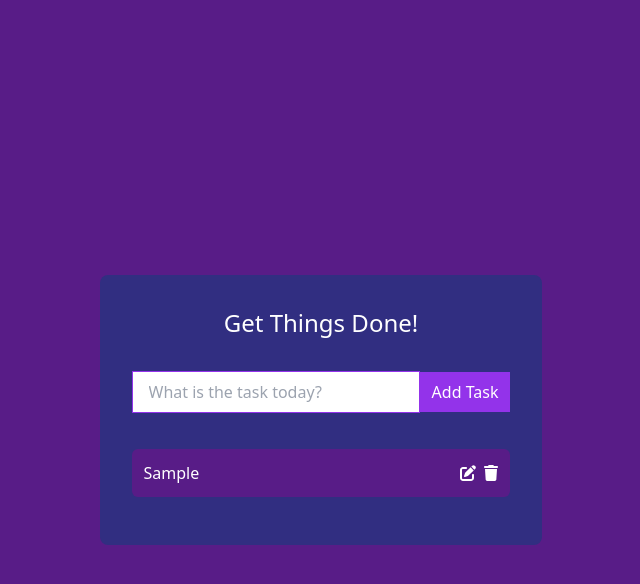
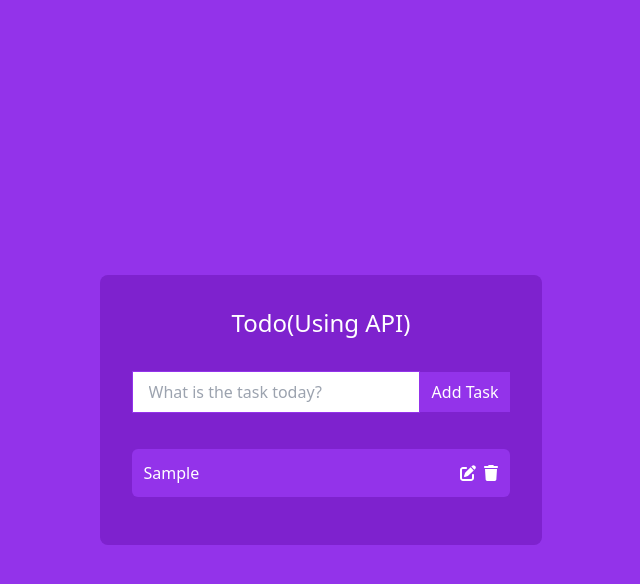
Before and after one commit to DevJSter/todo, a React (Create React App) app: page / in a window 1280 px wide. Both pictures are taken after typing "Sample" into the empty fields and a click on the button "Add Task". Shown: the top 584 px of the page, without its empty margins (319-959 px from the left). Built offline with nearby package versions, Linux system fonts and the light colour scheme.

Commit message:
major routing changes

```diff
--- a/src/App.js
+++ b/src/App.js
@@ -1,13 +1,11 @@
 import "./index.css";
-// import "./App.css";
 
-import { TodoWrapperLocalStorage } from "./TodoWrapperLocalStorage";
+import { TodoAPI } from "./TodoApi";
 
 function App() {
   return (
     <div className="App">
-      {/* <TodoWrapper  /> */}
-      <TodoWrapperLocalStorage />
+      <TodoAPI />
     </div>
   );
 }
--- a/src/EditTodoForm.jsx
+++ b/src/EditTodoForm.jsx
@@ -14,12 +14,12 @@ export const EditTodoForm = ({ editTodo, task }) => {
         type="text"
         value={value}
         onChange={(e) => setValue(e.target.value)}
-        className="todo-input outline-none bg-none border border-purple-600 px-4 py-2 mt-4 mb-8 w-72 text-white"
+        className="todo-input outline-none bg-none border border-purple-600 px-4 py-2 mt-4 mb-8 w-72 text-black"
         placeholder="Update task"
       />
       <button
         type="submit"
-        className="todo-btn bg-purple-600 text-white border-none px-3 py-2 cursor-pointer"
+        className="todo-btn bg-purple-600 text-black border-none px-3 py-2 cursor-pointer"
       >
         Update Task
       </button>
--- a/src/Todo.jsx
+++ b/src/Todo.jsx
@@ -5,13 +5,12 @@ import { faTrash } from "@fortawesome/free-solid-svg-icons";
 
 export const Todo = ({ task, deleteTodo, editTodo, toggleComplete }) => {
   return (
-    <div className="Todo flex justify-between items-center bg-purple-900 text-white p-3 rounded-md mb-4">
-      <p
-        className={`${
-          task.completed ? "completed" : "incompleted"
-        } cursor-pointer`}
-        onClick={() => toggleComplete(task.id)}
-      >
+    <div
+      className={`Todo flex justify-between items-center ${
+        task.completed ? "line-through" : ""
+      } bg-purple-600 text-white p-3 rounded-md mb-4`}
+    >
+      <p className={`cursor-pointer`} onClick={() => toggleComplete(task.id)}>
         {task.task}
       </p>
       <div>
--- a/src/TodoWrapper.jsx
+++ b/src/TodoApi.jsx
@@ -1,10 +1,10 @@
 import React, { useState } from "react";
-import { Todo } from "../Todo";
-import { TodoForm } from "../TodoForm";
+import { Todo } from "./Todo";
+import { TodoForm } from "./TodoForm";
 import { v4 as uuidv4 } from "uuid";
-import { EditTodoForm } from "../EditTodoForm";
+import { EditTodoForm } from "./EditTodoForm";
 
-export const TodoWrapper = () => {
+export const TodoAPI = () => {
   const [todos, setTodos] = useState([]);
 
   const addTodo = (todo) => {
@@ -41,23 +41,27 @@ export const TodoWrapper = () => {
   };
 
   return (
-    <div className="TodoWrapper bg-purple-00 mt-20 p-8 rounded-lg">
-      <h1 className="text-white text-center text-2xl mb-4">todos</h1>
+    <div className="bg-purple-600 min-h-screen flex justify-center items-center">
+      <div className="bg-purple-700 mt-5 p-8 rounded-lg">
+        <h1 className="text-white text-center text-2xl mb-4">
+          Todo(Using API)
+        </h1>
         <TodoForm addTodo={addTodo} />
-      {/* display todos */}
-      {todos.map((todo) =>
+        {todos.map((todo, index) =>
           todo.isEditing ? (
             <EditTodoForm editTodo={editTask} task={todo} key={todo.id} />
           ) : (
             <Todo
-            key={todo.id}
               task={todo}
+              key={index}
+              toggleComplete={toggleComplete}
               deleteTodo={deleteTodo}
               editTodo={editTodo}
-            toggleComplete={toggleComplete}
+              className="mb-4"
             />
           )
         )}
       </div>
+    </div>
   );
 };
--- a/src/TodoForm.jsx
+++ b/src/TodoForm.jsx
@@ -17,7 +17,7 @@ export const TodoForm = ({ addTodo }) => {
         type="text"
         value={value}
         onChange={(e) => setValue(e.target.value)}
-        className="todo-input outline-none bg-none border border-purple-600 px-4 py-2 mt-4 mb-8 w-72 text-white"
+        className="todo-input outline-none bg-none border border-purple-600 px-4 py-2 mt-4 mb-8 w-72 text-black"
         placeholder="What is the task today?"
       />
       <button
--- a/src/TodoWrapperLocalStorage.jsx
+++ b/src/TodoWrapperLocalStorage.jsx
@@ -53,10 +53,10 @@ export const TodoWrapperLocalStorage = () => {
   };
 
   return (
-    <div className="bg-purple-900 min-h-screen flex justify-center items-center">
-      <div className="TodoWrapper bg-indigo-900 mt-5 p-8 rounded-lg">
+    <div className="bg-purple-600 min-h-screen flex justify-center items-center">
+      <div className="bg-purple-700 mt-5 p-8 rounded-lg">
         <h1 className="text-white text-center text-2xl mb-4">
-          Get Things Done!
+          Todo(Using Local Storage)
         </h1>
         <TodoForm addTodo={addTodo} />
         {todos.map((todo, index) =>
```
Lines whose indentation alone changed are shown as unchanged.
